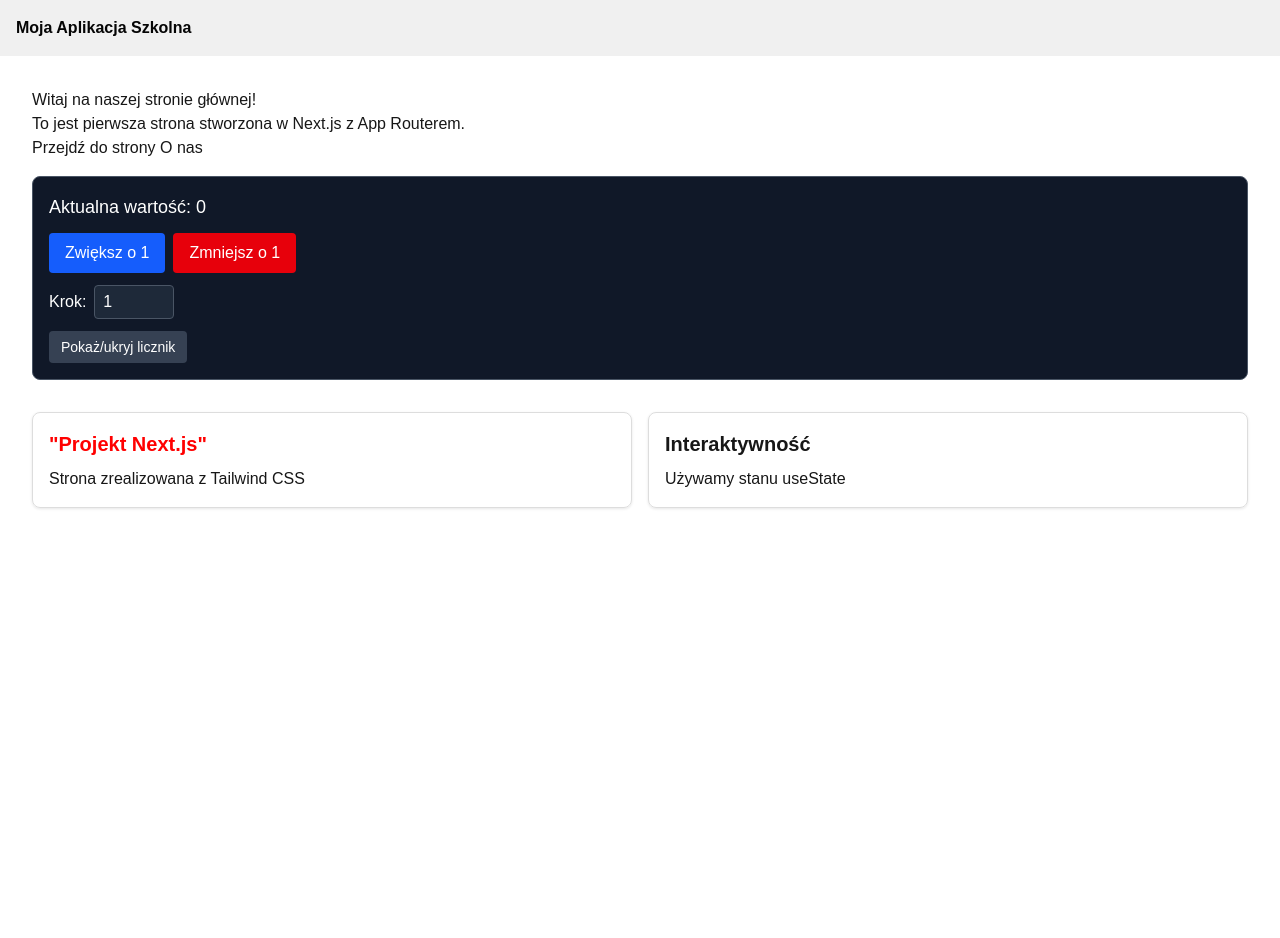
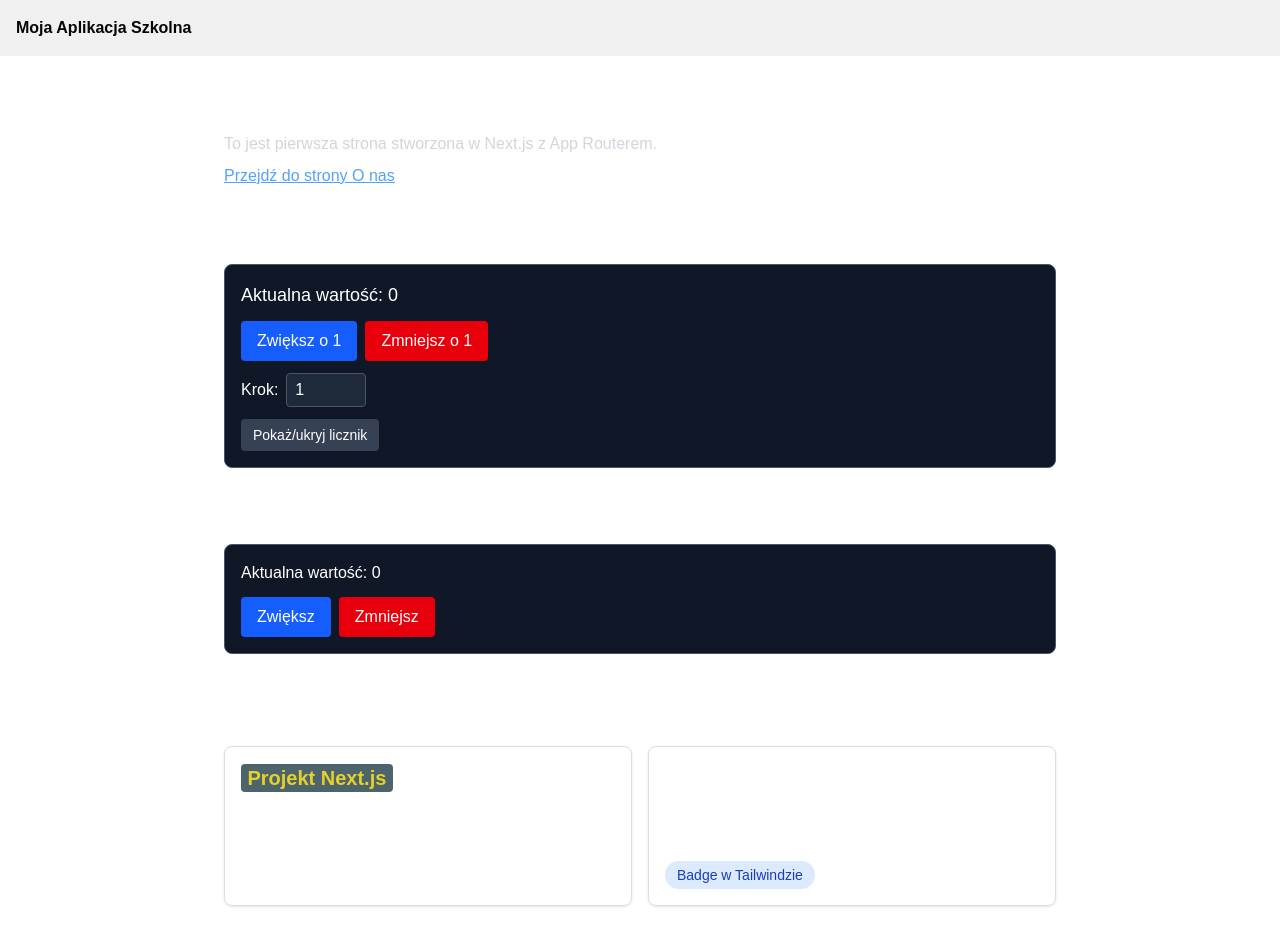
Before and after one commit to Mateuszrambo/next-2026-27-4b1-MK, a Next.js app: page / in a window 1280 px wide. Before the commit the page ends 800 px from the top, so only its background shows below. Built offline with nearby package versions, Linux system fonts and the light colour scheme.

Commit message:
do zadania 7

```diff
--- a/src/app/globals.css
+++ b/src/app/globals.css
@@ -26,6 +26,8 @@ body {
 }
 
 .highlight {
-  color: red;
-  font-weight: bold;
+  background-color: #4d646b;
+  padding: 0.2rem 0.4rem;
+  border-radius: 4px;
+  color: #e4d12c;
 }
--- a/src/app/page.js
+++ b/src/app/page.js
@@ -1,19 +1,44 @@
 import Link from 'next/link';
 import Counter from '@/components/Counter';
+import CounterDashboard from '@/components/CounterDashboard';
 import Card from '@/components/Card';
+import Badge from '@/components/Badge';
 
 export default function HomePage() {
   return (
-    <main style={{ padding: '2rem' }}>
-      <h1>Witaj na naszej stronie głównej!</h1>
-      <p>To jest pierwsza strona stworzona w Next.js z App Routerem.</p>
-      <Link href="/about">Przejdź do strony O nas</Link>
+    <main className="p-8 text-white max-w-4xl mx-auto space-y-8">
+      <div>
+        <h1 className="text-3xl font-bold mb-2">Witaj na naszej stronie głównej!</h1>
+        <p className="text-gray-300">To jest pierwsza strona stworzona w Next.js z App Routerem.</p>
+        <Link href="/about" className="text-blue-400 underline hover:text-blue-300 inline-block mt-2">
+          Przejdź do strony O nas
+        </Link>
+      </div>
 
-      <Counter />
+      <div className="space-y-4">
+        <h2 className="text-xl font-semibold">Zwykły licznik:</h2>
+        <Counter />
+      </div>
 
-      <div className="grid grid-cols-1 gap-4 sm:grid-cols-2 mt-4">
-        <Card title={<span className="highlight">"Projekt Next.js"</span>}>Strona zrealizowana z Tailwind CSS</Card>
-        <Card title="Interaktywność">Używamy stanu useState</Card>
+      <div className="space-y-4">
+        <h2 className="text-xl font-semibold">Licznik ze współdzielonym stanem:</h2>
+        <CounterDashboard />
+      </div>
+
+      <div className="space-y-4">
+        <h2 className="text-xl font-semibold">Sekcja stylów i komponentów:</h2>
+        {/* Responsywny grid z instrukcji (1 kolumna na telefonie, 2 na większych ekranach) */}
+        <div className="grid grid-cols-1 gap-4 sm:grid-cols-2">
+          <Card title={<span className="highlight">Projekt Next.js</span>}>
+            Strona zrealizowana z wykorzystaniem stylów globalnych i Tailwinda.
+          </Card>
+          <Card title="Interaktywność">
+            Używamy stanu useState oraz komponentów modularnych.
+            <div className="mt-3">
+              <Badge>Badge w Tailwindzie</Badge>
+            </div>
+          </Card>
+        </div>
       </div>
     </main>
   );
--- a/src/components/CounterButtons.js
+++ b/src/components/CounterButtons.js
@@ -1,10 +1,20 @@
 'use client';
 
 export default function CounterButtons({ count, setCount }) {
-  return (
-    <div>
-      <button onClick={() => setCount(count + 1)}>Zwiększ</button>
-      <button onClick={() => setCount(count - 1)}>Zmniejsz</button>
-    </div>
-  );
+    return (
+        <div className="flex gap-2 mt-2">
+            <button
+                className="bg-blue-600 hover:bg-blue-500 px-4 py-2 rounded text-white font-medium"
+                onClick={() => setCount(count + 1)}
+            >
+                Zwiększ
+            </button>
+            <button
+                className="bg-red-600 hover:bg-red-500 px-4 py-2 rounded text-white font-medium"
+                onClick={() => setCount(count - 1)}
+            >
+                Zmniejsz
+            </button>
+        </div>
+    );
 }
```
